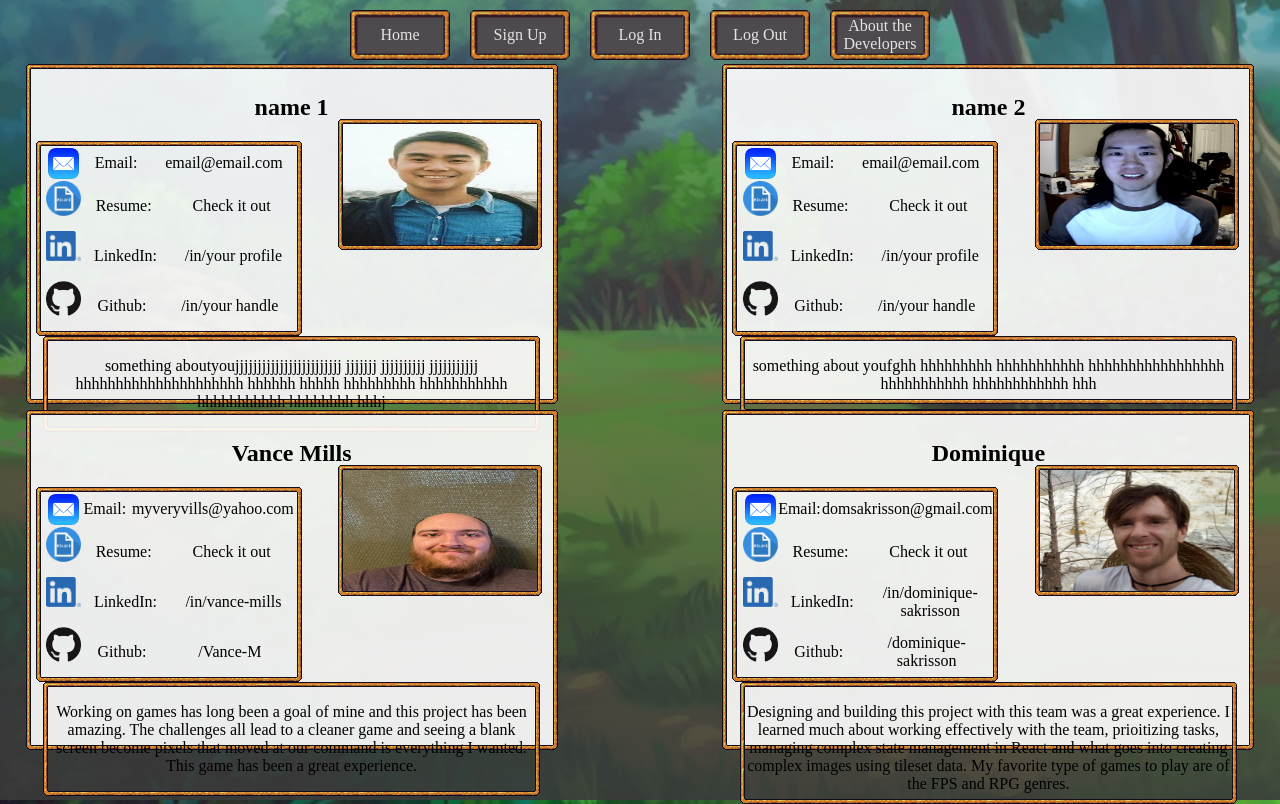
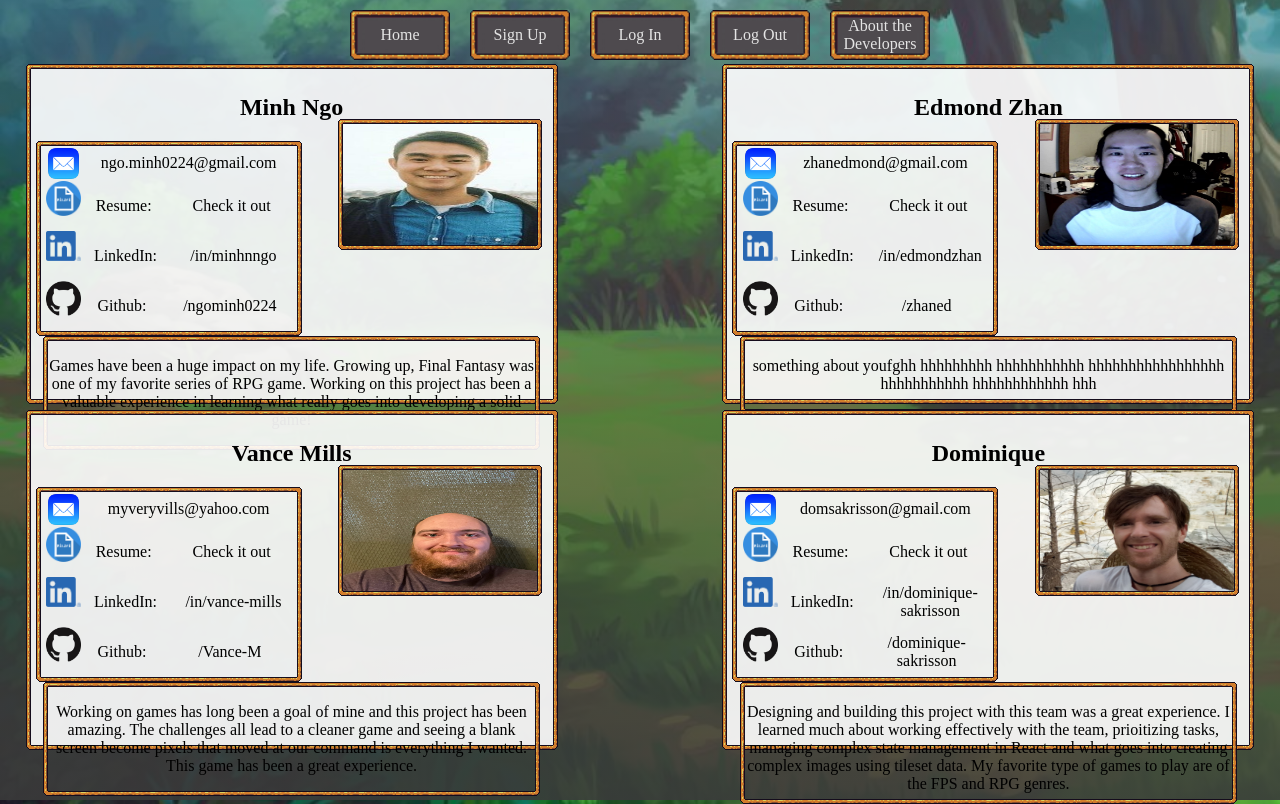
Before and after one commit to Alchemy-IdleGame-Project/idlegame-FE, a React app: page /about in a window 1280 px wide. Built offline with nearby package versions, Linux system fonts and the light colour scheme; no server answers.

Commit message:
User profiles setup, waiting one bio

```diff
--- a/assets/Profiles.json
+++ b/assets/Profiles.json
@@ -1,60 +1,60 @@
 {
     "profiles" : [
         {
-            "name" : "name 1 ",
+            "name" : "Minh Ngo ",
             "imgSrc" : "http://placekitten.com/100/100",
-            "bio" : "something aboutyoujjjjjjjjjjjjjjjjjjjjjjjj jjjjjjj jjjjjjjjjj jjjjjjjjjjj hhhhhhhhhhhhhhhhhhhhh hhhhhh hhhhh hhhhhhhhh hhhhhhhhhhh hhhhhhhhhhh hhhhhhhh hhhj",
+            "bio" : "Games have been a huge impact on my life. Growing up, Final Fantasy was one of my favorite series of RPG game. Working on this project has been a valuable experience in learning what really goes into developing a solid game!",
             "contact" : [
                 {
-                    "icon" : "./emailIcon.png",
+                    "icon" : "./profileIcons/emailIcon.png",
                     "contactType" : "Email",
-                    "address" : "email@email.com"
+                    "address" : "ngo.minh0224@gmail.com"
                 },
                 {
-
+                    "icon" : "./profileIcons/resumeIcon.png",
                     "contactType" : "Resume",
-                    "link" : "link to resume"
+                    "link" : "https://drive.google.com/file/d/1masMLbXzNdbbI6XXyU0CVwDkq5mR9Dab/view?usp=sharing"
                 },
                 {
                     "icon" : "./profileIcons/linkedInIcon.png",
                     "contactType" : "LinkedIn",
-                    "link" : "https://www.linkedin.com/in/dominique-sakrisson/",
-                    "linkDisplay" : "/in/your profile"
+                    "link" : "https://www.linkedin.com/in/minhnngo/",
+                    "linkDisplay" : "/in/minhnngo"
                 },
                 {
                     "icon" : "./profileIcons/githubIcon.png",
                     "contactType" : "Github",
-                    "link" : "https://github.com/your profile here",
-                    "linkDisplay" : "/in/your handle"
+                    "link" : "https://github.com/ngominh0224",
+                    "linkDisplay" : "/ngominh0224"
                 }
             ]
         },
         {
-            "name" : "name 2",
+            "name" : "Edmond Zhan",
             "imgSrc" : "http://placekitten.com/100/100",
             "bio" : "something about youfghh hhhhhhhhh hhhhhhhhhhh hhhhhhhhhhhhhhhhh hhhhhhhhhhh hhhhhhhhhhhh hhh",
             "contact" : [
                 {
                     "icon" : "./profileIcons/emailIcon.png",
                     "contactType" : "Email",
-                    "address" : "email@email.com"
+                    "address" : "zhanedmond@gmail.com"
                 },
                 {
                     "icon" : "./profileIcons/resumeIcon.png",
                     "contactType" : "Resume",
-                    "link" : "link to resume"
+                    "link" : "WIP"
                 },
                 {
                     "icon" : "./profileIcons/linkedInIcon.png",
                     "contactType" : "LinkedIn",
-                    "link" : "https://www.linkedin.com/in/dominique-sakrisson/",
-                    "linkDisplay" : "/in/your profile"
+                    "link" : "https://www.linkedin.com/in/edmondzhan/",
+                    "linkDisplay" : "/in/edmondzhan"
                 },
                 {
                     "icon" : "./profileIcons/githubIcon.png",
                     "contactType" : "Github",
-                    "link" : "https://github.com/your profile here",
-                    "linkDisplay" : "/in/your handle"
+                    "link" : "https://github.com/zhaned",
+                    "linkDisplay" : "/zhaned"
                 }
             ]
         },
--- a/src/components/app/about/ProfileCard.jsx
+++ b/src/components/app/about/ProfileCard.jsx
@@ -27,7 +27,7 @@ const ProfileCard = () => {
                 height="35px"
                 src="../../../../assets/profileIcons/emailIcon.png"
               />
-              <span>{item.contact[0].contactType}:</span>
+              {/* <span>{item.contact[0].contactType}:</span> */}
               <span> {item.contact[0].address}</span>
             </div>
 
```
